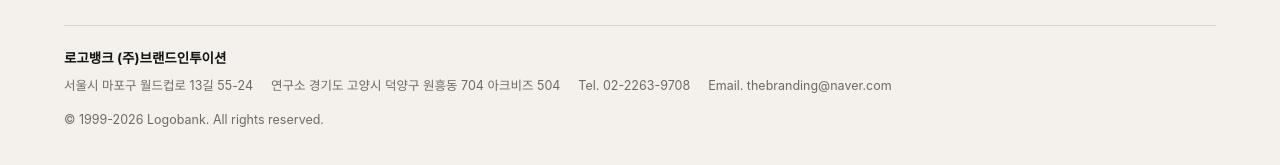
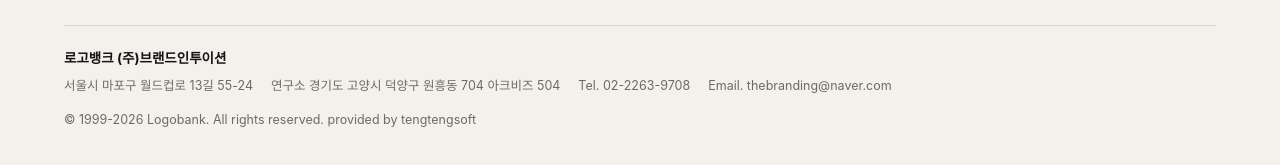
Before and after one commit to Jeonjaeman/logobank-landing-b, a plain HTML site: page index.html in a window 1280 px wide. Shown: the part 11452-11617 px from the top of the page. Drawn offline with Linux system fonts and the light colour scheme; a web font is replaced by a local one.

Commit message:
푸터 제작사 표기 반영

```diff
--- a/index.html
+++ b/index.html
@@ -548,7 +548,7 @@ button{font:inherit;cursor:pointer;border:0;background:none;color:inherit}
         <span>Tel. <a href="tel:0222639708">02-2263-9708</a></span>
         <span>Email. <a href="mailto:thebranding@naver.com">thebranding@naver.com</a></span>
       </div>
-      <span class="copy">© 1999-2026 Logobank. All rights reserved.</span>
+      <span class="copy">© 1999-2026 Logobank. All rights reserved. provided by <a href="https://tengtengsoft.kr/" target="_blank" rel="noopener noreferrer" style="color:inherit">tengtengsoft</a></span>
     </div>
   </div>
 </footer>
```
